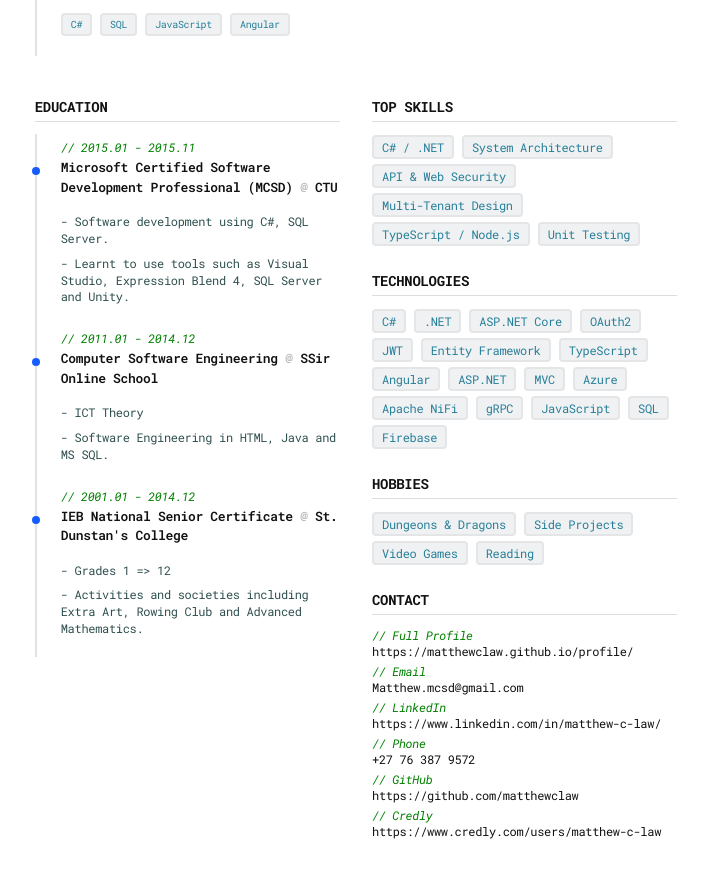
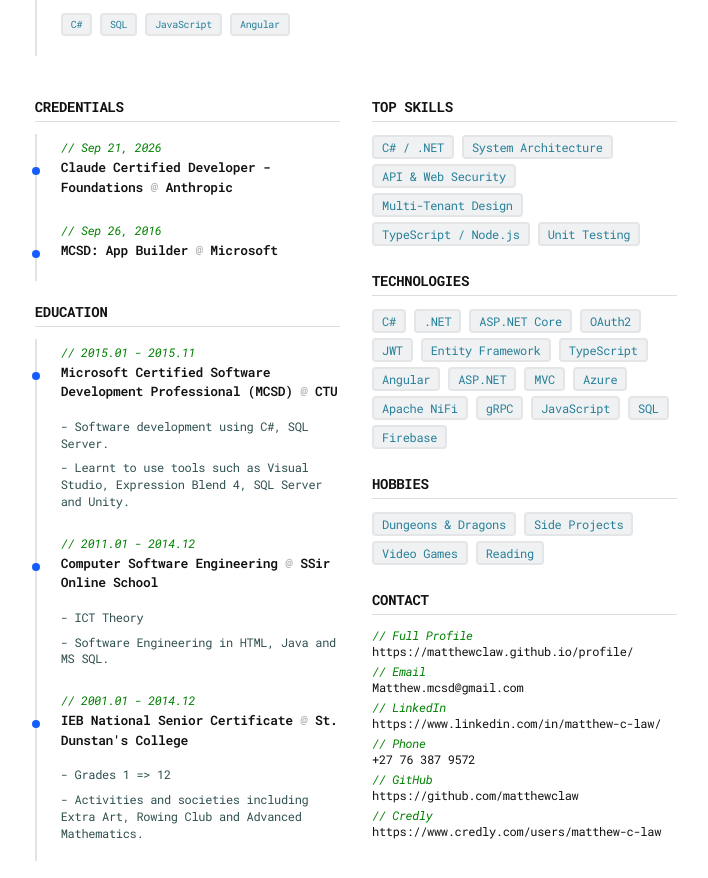
Before and after one commit to matthewclaw/profile, a website: page cv.html in a window 1280 px wide. Shown: the part 1880-2758 px from the top of the page, without its empty margins (284-992 px from the left). Drawn offline with Linux system fonts and the light colour scheme.

Commit message:
Add Credentials above Education on the CV
Rendered from the same credentials data as the homepage, using the CV
timeline style. Timeline items without bullets no longer emit an empty list.

```diff
--- a/cv.html
+++ b/cv.html
@@ -132,7 +132,25 @@
 
         <section class="grid grid-cols-2 gap-8 mt-10">
             <div>
-                <h2 class="cv-heading">Education</h2>
+                <h2 class="cv-heading">Credentials</h2>
+                <div id="cv-credentials"><!-- CV_CREDENTIALS:START -->
+<div class="cv-item border-l-2 border-gray-500/20 pl-6 relative no-break pb-5">
+                    <div class="absolute -left-[5px] top-[33px] w-2 h-2 rounded-full bg-blue-600 border-blue-600 border-2"></div>
+                    <span class="token-comment text-xs">// Sep 21, 2026</span>
+                    <h3 class=" font-bold">Claude Certified Developer - Foundations <span class="opacity-30">@</span> Anthropic</h3>
+
+
+                </div>
+
+                <div class="cv-item border-l-2 border-gray-500/20 pl-6 relative no-break pb-5">
+                    <div class="absolute -left-[5px] top-[33px] w-2 h-2 rounded-full bg-blue-600 border-blue-600 border-2"></div>
+                    <span class="token-comment text-xs">// Sep 26, 2016</span>
+                    <h3 class=" font-bold">MCSD: App Builder <span class="opacity-30">@</span> Microsoft</h3>
+
+
+                </div>
+<!-- CV_CREDENTIALS:END --></div>
+                <h2 class="cv-heading mt-5">Education</h2>
                 <div id="cv-education"><!-- CV_EDUCATION:START -->
 <div class="cv-item border-l-2 border-gray-500/20 pl-6 relative no-break pb-5">
                     <div class="absolute -left-[5px] top-[33px] w-2 h-2 rounded-full bg-blue-600 border-blue-600 border-2"></div>
--- a/util/build.js
+++ b/util/build.js
@@ -78,6 +78,7 @@ function renderPages() {
   const cvPath = path.join(root, "cv.html");
   let cvHtml = fs.readFileSync(cvPath, "utf8");
   cvHtml = replaceBetweenMarkers(cvHtml, "CV_EXPERIENCE", renderers.renderExperienceCV(data.experience));
+  cvHtml = replaceBetweenMarkers(cvHtml, "CV_CREDENTIALS", renderers.renderCredentialsCV(data.credentials));
   cvHtml = replaceBetweenMarkers(cvHtml, "CV_EDUCATION", renderers.renderEducationCV(data.education));
   cvHtml = replaceBetweenMarkers(cvHtml, "CV_SKILLS", renderers.renderSkillsCV(data.skills));
   cvHtml = replaceBetweenMarkers(cvHtml, "CV_TECH", renderers.renderTechnologiesCv(data.experience));
```
Also changed, not shown: util/renderers.js (+7 -2 lines).
